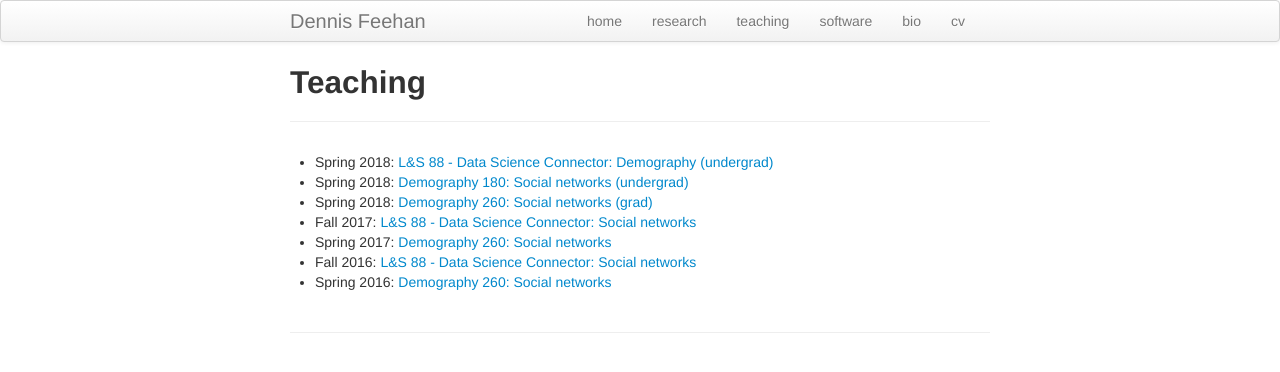
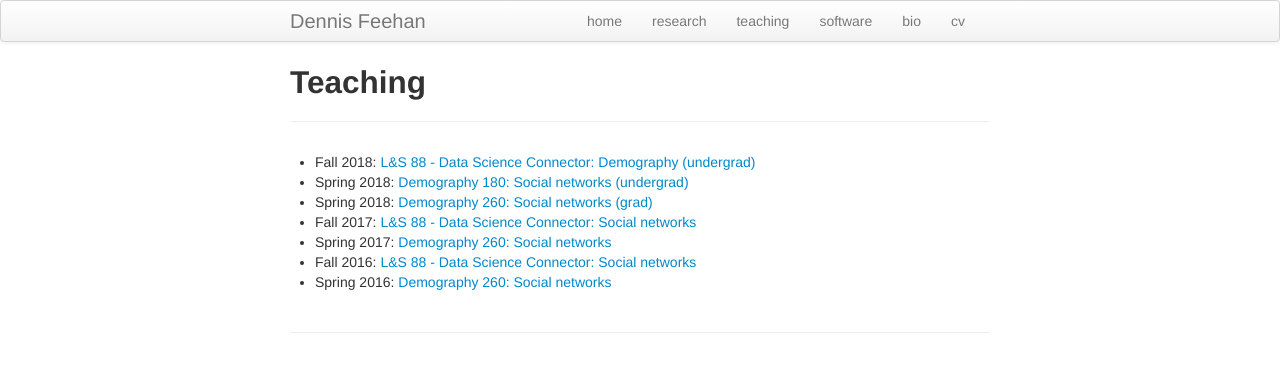
Before and after one commit to dfeehan/dfeehan.github.io, a Jekyll site: the page built from teaching.md, in a window 1280 px wide. Shown: the top 372 px of the page. Built offline with Jekyll 4.4.1, drawn with Linux system fonts in a browser that asks for light colours.

Commit message:
link to fall class

```diff
--- a/teaching.md
+++ b/teaching.md
@@ -3,7 +3,7 @@
 title: Teaching
 ---
 
-* Spring 2018: [L&S 88 - Data Science Connector: Demography (undergrad)](teaching/2018fa_ls88.html)
+* Fall 2018: [L&S 88 - Data Science Connector: Demography (undergrad)](teaching/2018fa_ls88.html)
 * Spring 2018: [Demography 180: Social networks (undergrad)](teaching/2018sp_demog180.html)
 * Spring 2018: [Demography 260: Social networks (grad)](teaching/2018sp_demog260.html)
 * Fall 2017: [L&S 88 - Data Science Connector: Social networks](teaching/2017fa_ls88.html)
```
